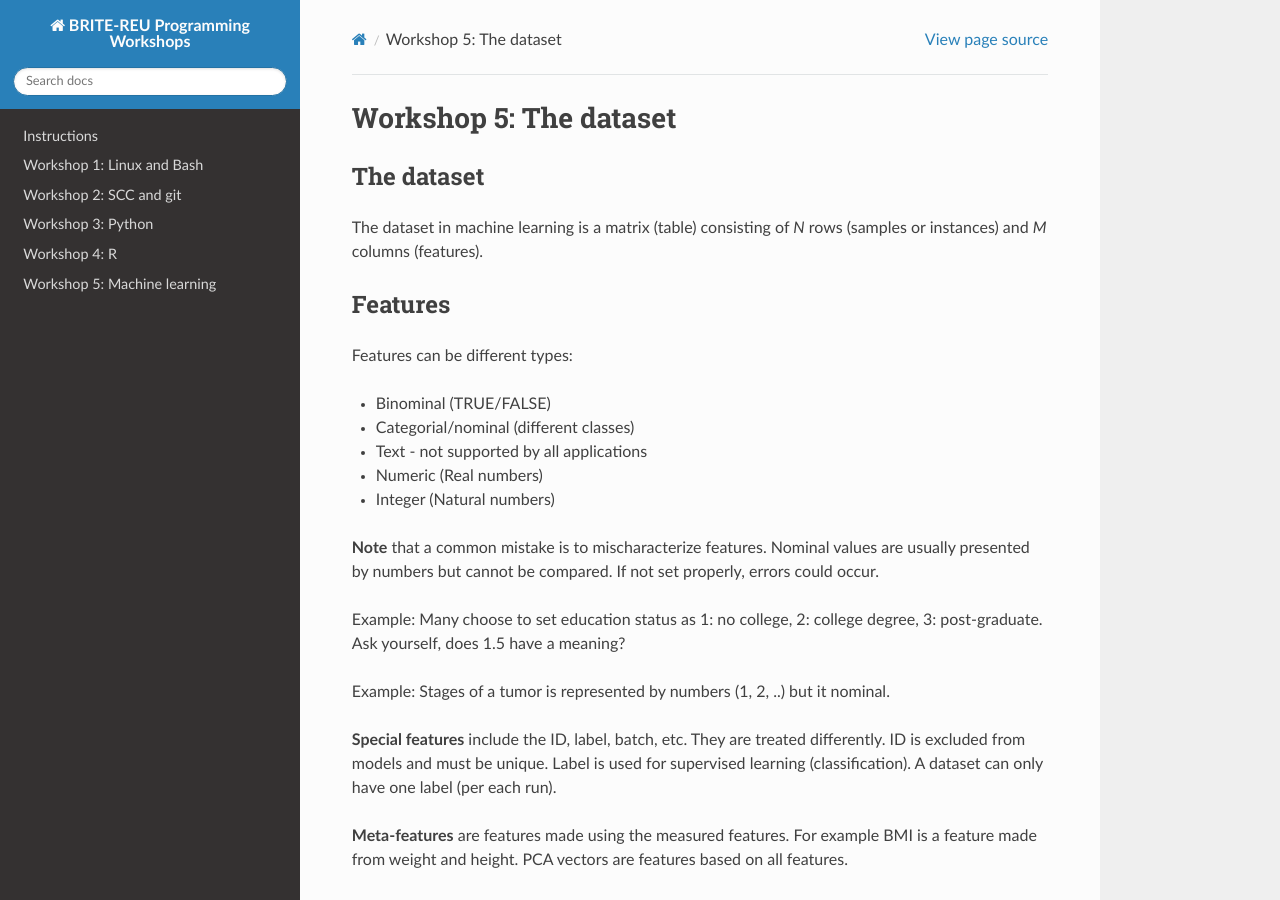
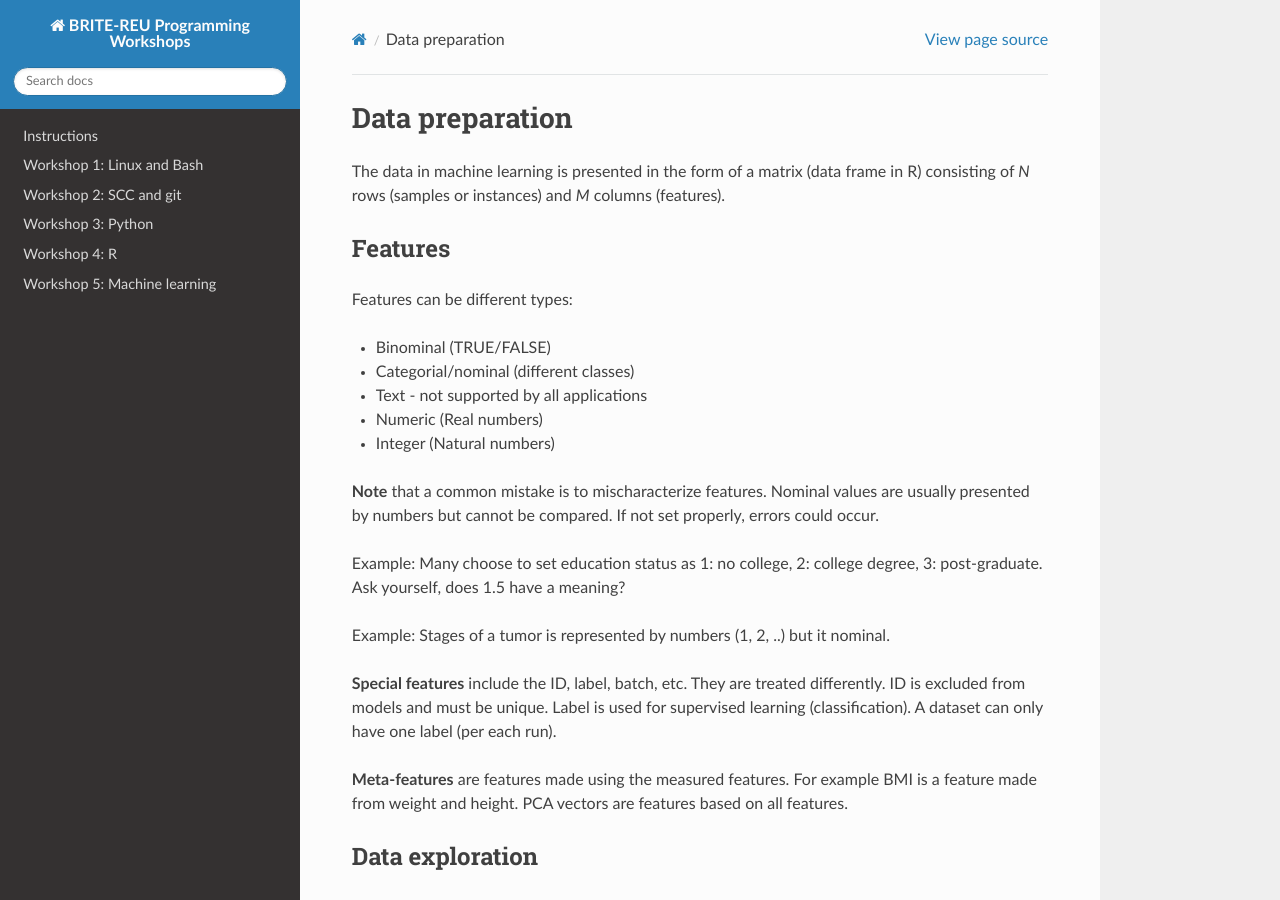
Before and after one commit to BRITE-REU/programming-workshops, a Sphinx documentation site: the page built from source/workshops/05_Machine_learning/dataset.rst, in a window 1280 px wide and 900 px high. Built offline with Sphinx 7.4.7 and the Read the Docs theme 2.0.0, drawn with Linux system fonts in a browser that asks for light colours.

Commit message:
Update dataset.rst

```diff
--- a/source/workshops/05_Machine_learning/dataset.rst
+++ b/source/workshops/05_Machine_learning/dataset.rst
@@ -1,13 +1,10 @@
 .. _linux_bash:
 
 ============================================
-Workshop 5: The dataset
+Data preparation
 ============================================
 
---------------------------------------------
- The dataset
---------------------------------------------
-The dataset in machine learning is a matrix (table) consisting of *N* rows (samples or instances) and *M* columns (features).
+The data in machine learning is presented in the form of a matrix (data frame in R) consisting of *N* rows (samples or instances) and *M* columns (features).
 
 --------------------------------------------
 Features
```
